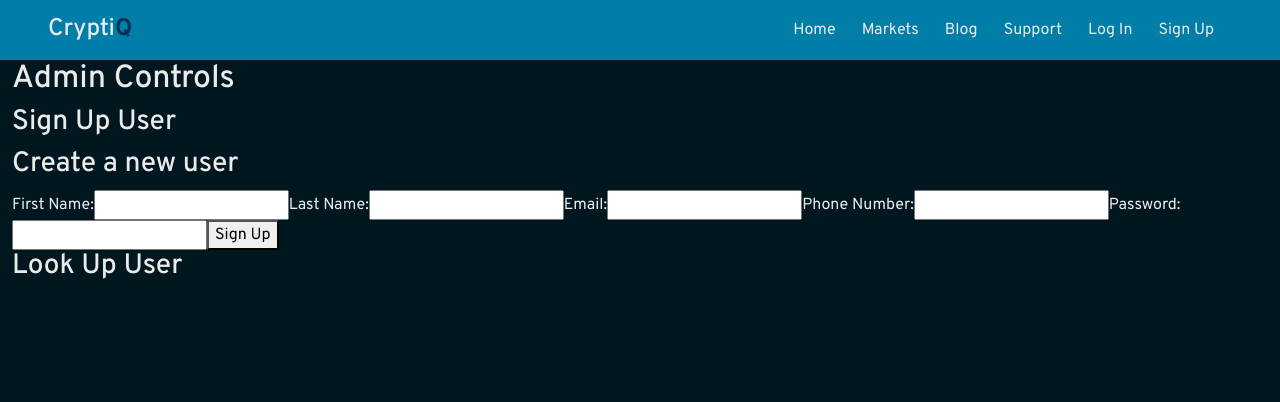
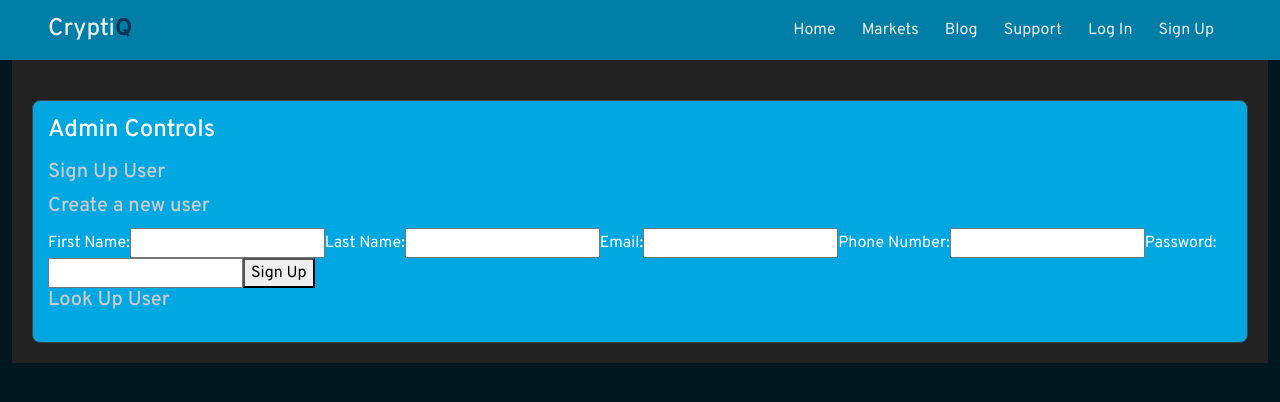
Before and after one commit to griffin1995/cryptocurrencyPlatform, a React (Create React App) app in the folder client/: page / in a window 1280 px wide. Shown: the top 402 px of the page. Built offline with nearby package versions, Linux system fonts and the light colour scheme.

Commit message:
changes to homepage

```diff
--- a/client/src/components/AdminControls.js
+++ b/client/src/components/AdminControls.js
@@ -5,6 +5,7 @@ import SignUpUser from "./SignUpUser";
 import UserDetails from "./UserDetails";
 import { useAdminContext } from "../hooks/useAdminContext";
 import { useAuthenticationContext } from "../hooks/useAuthenticationContext";
+import "./AdminControls.scss";
 /**
  * AdminControls component for managing user-related administrative functions.
  * This component handles user registration and displays a list of users.
--- /dev/null
+++ b/client/src/components/AdminControls.scss
@@ -0,0 +1,32 @@
+.admin-controls {
+    background-color: #00a7e1;
+    color: #fff;
+    padding: 20px;
+    border-radius: 8px;
+
+    h2 {
+      font-size: 24px;
+      margin-bottom: 20px;
+    }
+
+    h3 {
+      font-size: 18px;
+      margin-bottom: 10px;
+    }
+
+    .allUsers {
+      margin-top: 15px;
+
+      .user-details {
+        padding: 10px;
+        background-color: #444;
+        border-radius: 4px;
+        margin-bottom: 10px;
+
+        p {
+          color: #ccc;
+          margin: 0;
+        }
+      }
+    }
+  }
--- a/client/src/pages/Home.js
+++ b/client/src/pages/Home.js
@@ -4,6 +4,7 @@ import { AdminContextProvider } from "../context/AdminContext";
 // Import components for displaying coin details and administrative controls.
 import CoinDetails from "../components/CoinDetails";
 import AdminControls from "../components/AdminControls";
+import "./Home.scss";
 
 /**
  * Home component serving as the main view for the application.
--- /dev/null
+++ b/client/src/pages/Home.scss
@@ -0,0 +1,39 @@
+.home {
+    background-color: #222;
+    padding: 20px;
+    color: #fff;
+
+    .admin-controls {
+      margin-top: 20px;
+      border: 1px solid #444;
+      padding: 15px;
+
+      h2 {
+        font-size: 24px;
+        margin-bottom: 15px;
+        color: #fff;
+      }
+
+      h3 {
+        font-size: 20px;
+        margin-bottom: 10px;
+        color: #ccc;
+      }
+
+      .allUsers {
+        margin-top: 15px;
+
+        .user-details {
+          background-color: #333;
+          padding: 10px;
+          border-radius: 4px;
+          margin-bottom: 10px;
+
+          p {
+            color: #ccc;
+            margin: 0;
+          }
+        }
+      }
+    }
+  }
```
